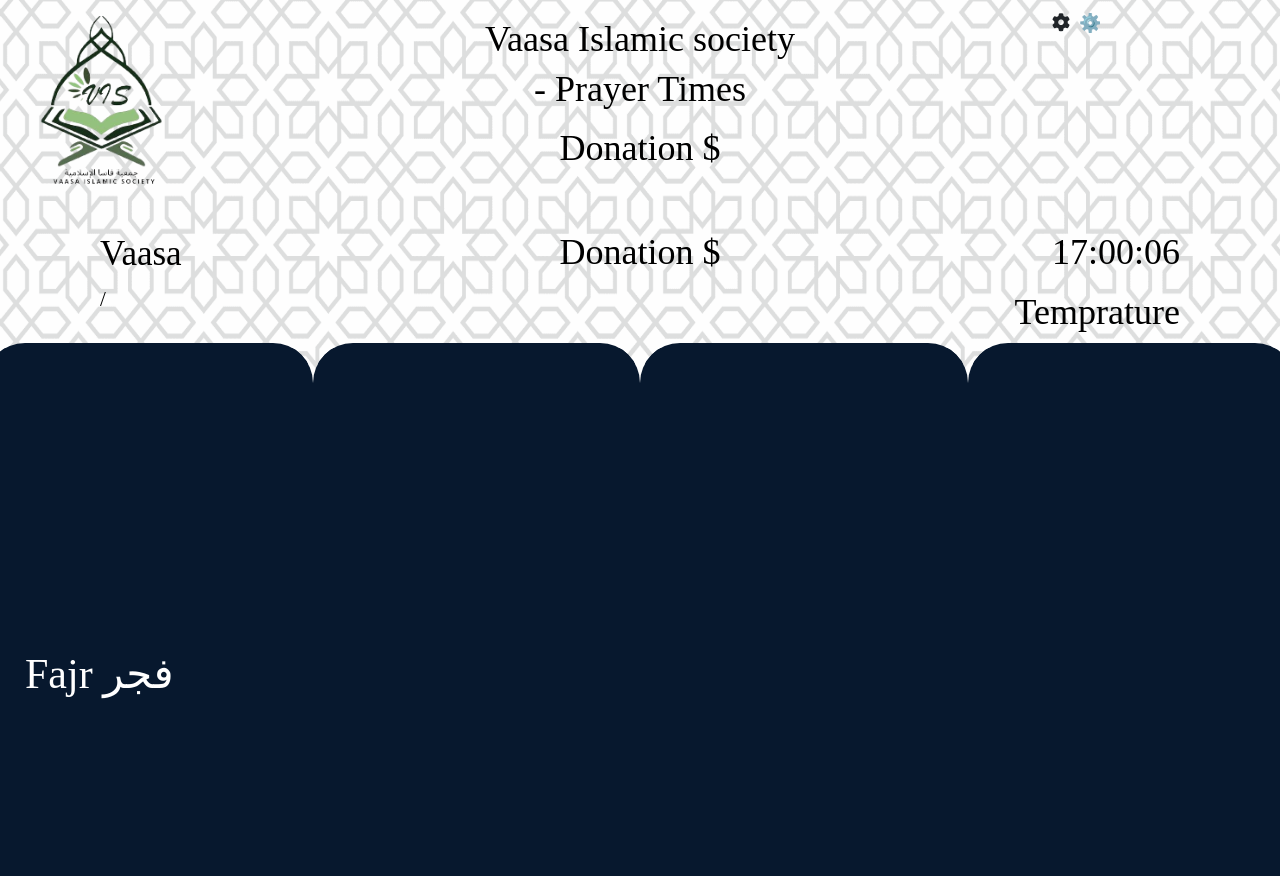
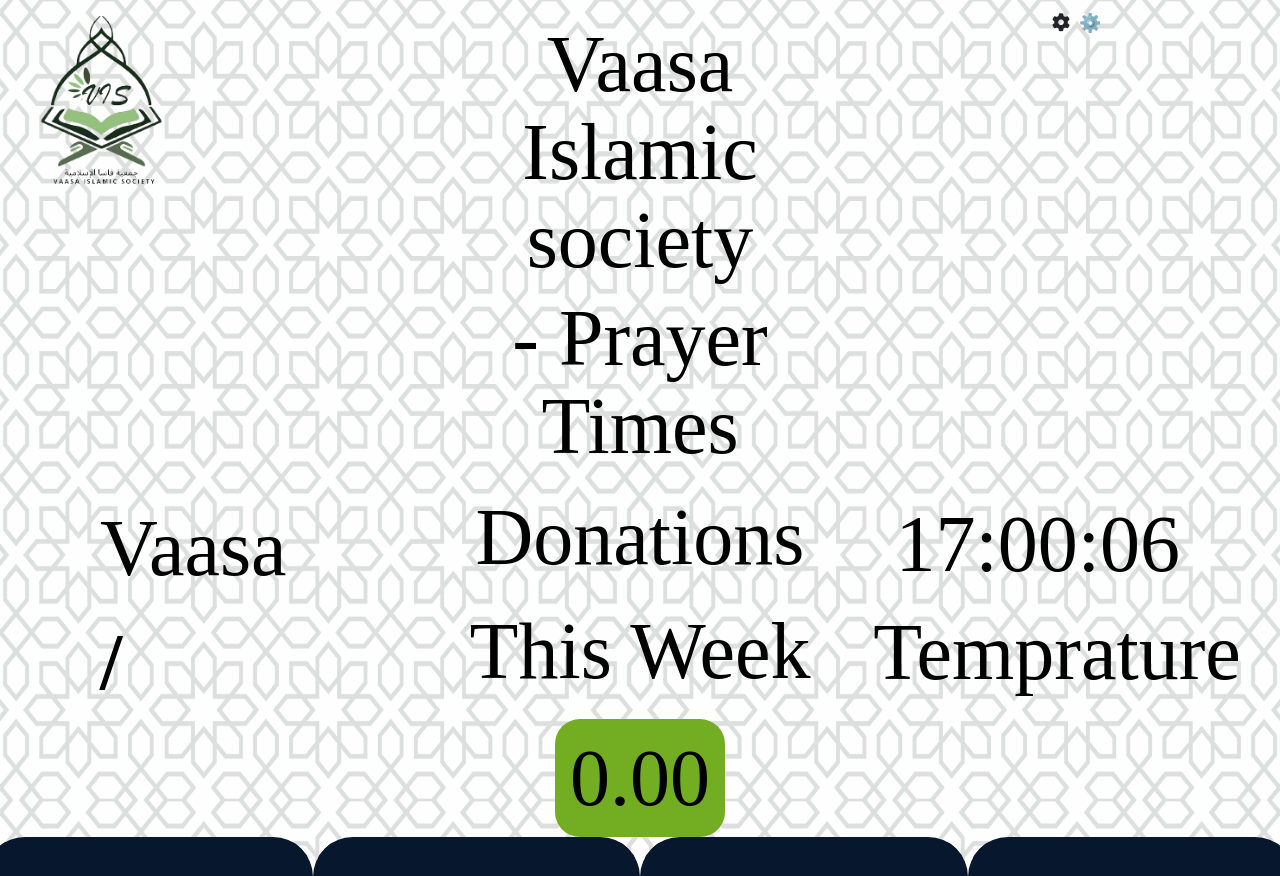
Before and after one commit to 3TEKK/rpi_prayerTime, a website: page public/index.html in a window 1280 px wide. Shown: the top 876 px of the page. Drawn offline with nearby package versions, Linux system fonts and the light colour scheme; no server answers; a script that the page names is missing.

Commit message:
headder size improved

```diff
--- a/public/chat.js
+++ b/public/chat.js
@@ -1,7 +1,7 @@
 // socket io in front end
 
 // Make connection
-var socket = io.connect('http://192.168.114.168:1234/')
+var socket = io.connect('http://192.168.114.65:1234/')
 // var socket = io.connect('http://192.168.43.163:1234')
 // change with your RPi IP address
 
@@ -50,7 +50,9 @@
 var mesjidName = document.getElementById('mesjidName')
 var hadithEnglish = document.getElementById('hadithEnglish')
 var hadithArabic = document.getElementById('hadithArabic')
+//Donation counter
 var DCB = document.getElementById('DCB')
+
 
 
 
@@ -89,10 +91,10 @@
     Fajr.innerHTML = `Prayer ${data.iFajr}`
     //
     //Sunrise.innerHTML = `${data.iSunrise}`
-    Duhur.innerHTML = `Prayer ${data.iDuhur}`
-    Asr.innerHTML = `Prayer ${data.iAsr}`
-    Maghrib.innerHTML = `Prayer ${data.iMaghrib}`
-    Isha.innerHTML = `Prayer ${data.iIsha}`
+    // Duhur.innerHTML = `Prayer ${data.iDuhur}`
+    // Asr.innerHTML = `Prayer ${data.iAsr}`
+    // Maghrib.innerHTML = `Prayer ${data.iMaghrib}`
+    // Isha.innerHTML = `Prayer ${data.iIsha}`
 
     mesjidName.innerHTML = `${data.iMesjidName}`
     hadithArabic.innerHTML = `${data.ihadithArabic}`
@@ -134,7 +136,7 @@
 
     //py server
     const prayerTimes = [`${data.iFajr}`,`${data.iDuhur}`,`${data.iAsr}`,`${data.iMaghrib}`,`${data.iIsha}`]
-    const Data = `${data.iFajr}`
+
 
    // while (true) {
     function sendPrayerTimes() {
--- a/public/index.html
+++ b/public/index.html
@@ -48,10 +48,10 @@
         </div>
         <div class="col-lg-4">
             <h1 class=" " style="text-align:center;">
-                <p id="mesjidName">Vaasa Islamic society</p>- Prayer Times
+                <p id="mesjidName" style="font-size: 80px;">Vaasa Islamic society</p><p style="font-size: 80px;">- Prayer Times</p>
                 <!-- button trigger modal -->
             </h1>
-            <h1 class="mt-15"> Donation $</h1>
+
         </div>
         <div class=" col-lg-4">
             <button type="button" class="btn-lg btn " style="background-color:transparent; text-align:right;" data-toggle="modal" data-target="#exampleModalCenter">
@@ -261,19 +261,20 @@
 
         <div class="row">
             <div class="col-lg-4">
-                <h1 id="kota" class=" display-4" style="padding-left: 100px;">Vaasa</h1>
+                <h1 id="kota" class=" display-4" style="padding-left: 100px; font-size: 80px;">Vaasa</h1>
                 <p class="lead">
-                    <b id="tanggalM" style="padding-left: 100px;"></b>
-                    /
-                    <b id="tanggalH"></b>
+                    <b id="tanggalM" style="padding-left: 100px; font-size: 80px;"></b>
+                    <b style="font-size: 80px;">/</b>
+                    <b id="tanggalH" style="font-size: 80px;"></b>
                 </p>
             </div>
             <div class="col-lg-4">
-                   <h1  style='text-align:center;'> Donation $</h1>
+                   <p style="text-align: center; font-size: 80px;">Donations This Week</p>
+                   <h1 style='text-align: center;background: #73AD21; padding: 15px; border-radius: 25px; width: max-content; margin: auto; font-size: 80px;' id="DCB" >0.00</h1>
             </div>
             <div class="col-lg-4">
-                <h1 id='jam' style='text-align:right; padding-right: 100px;' class='display-6 text-right'></h1>
-                <h1  style='text-align:right; padding-right: 100px;' class="mt-15">Temprature</h1>
+                <h1 id='jam' style='text-align:right; padding-right: 100px; font-size: 80px;' class='display-6 text-right'></h1>
+                <h1  style='text-align:right; padding-right: 100px; font-size: 80px;' class="mt-15">Temprature</h1>
             </div>
         </div>
 
@@ -324,7 +325,7 @@
             <h1 style="text-align:left; color: white;" class="col-sm-12 col-md-4 col-lg-6">
                 Send your donation to Vaasa Islamic Society
                 <b>IBAN: FI8720521800134380 </b>
-                <p id="DCB">8765388</p>
+                 <p id="">8765388</p>
 
             </h1>
         </div>
```
